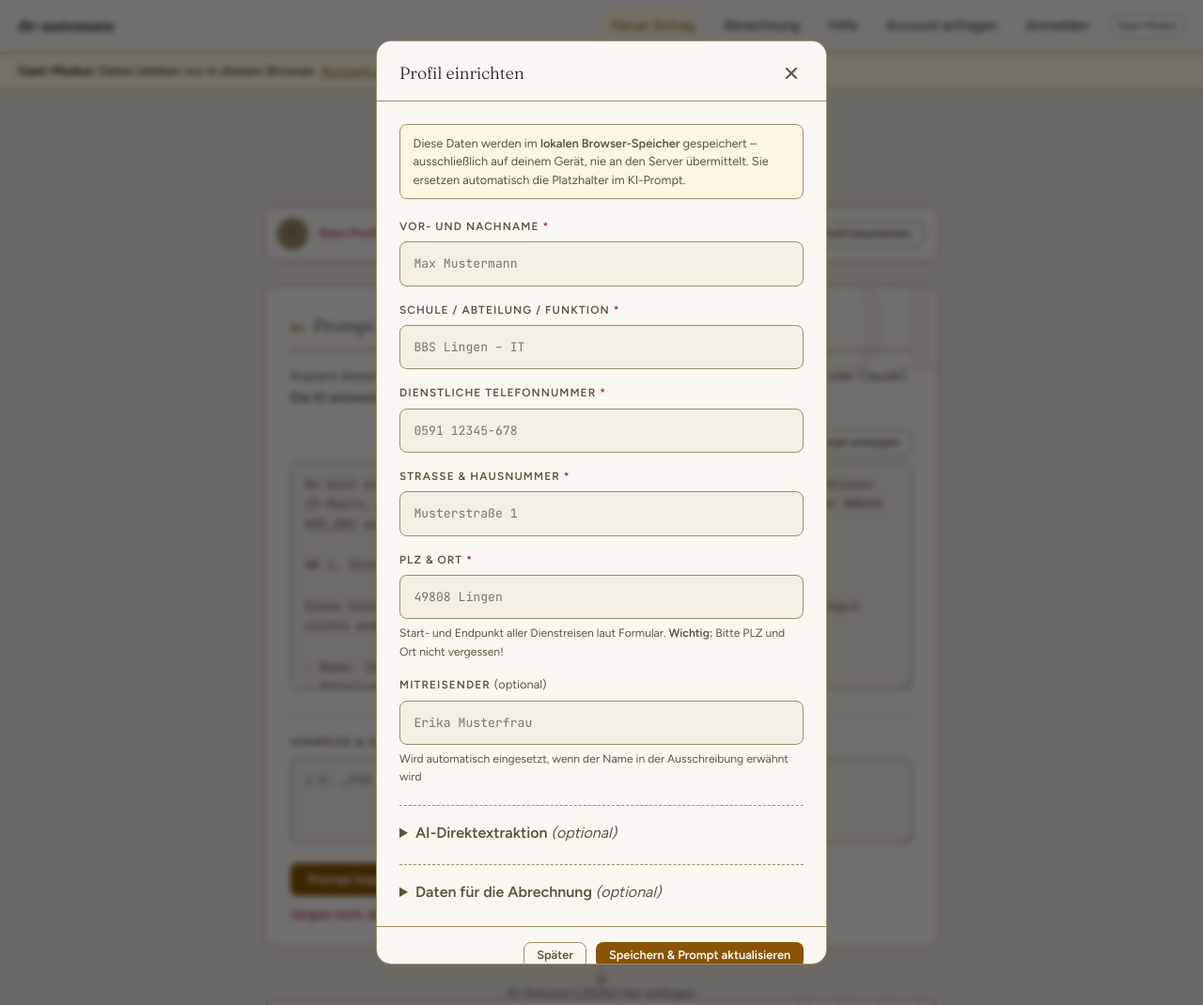
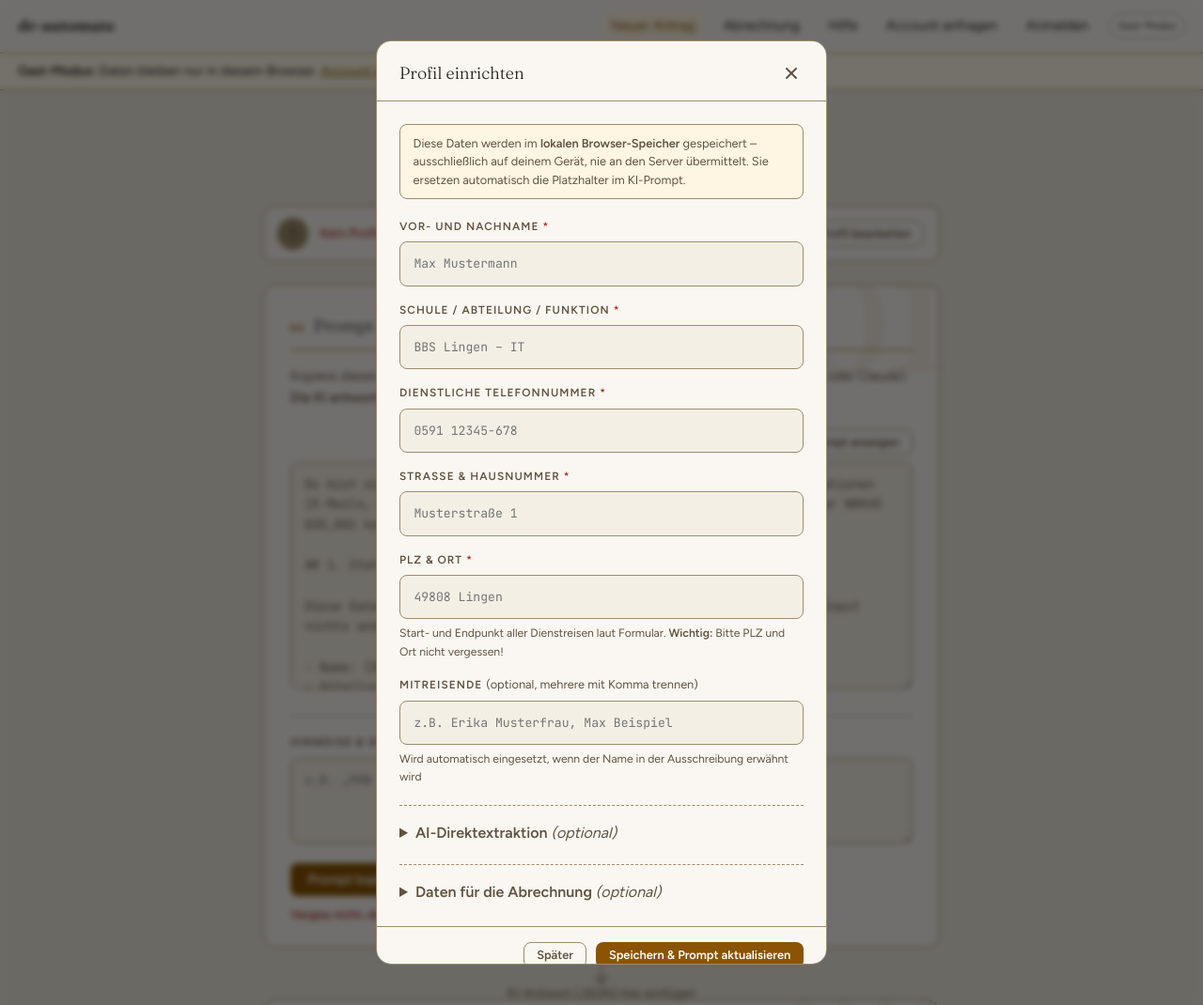
Before and after one commit to mzilinski/dr-automate, a Flask app: page / in a window 1280 px wide. Shown: the whole page at 94% size. Run offline with Flask 3, Linux system fonts and the light colour scheme.

Commit message:
fix(i18n): Mitreisende statt Mitreisender (genus- + numerus-neutral)
User-Feedback: 'Mitreisender' impliziert Singular und ein Geschlecht.
'Mitreisende Person' war zwar geschlechtsneutral, aber immer noch Singular.

- index.html / abrechnung.html / profil.html: Label ist jetzt
  substantiviertes 'Mitreisende' (sowohl Singular als auch Plural,
  ohne Genus-Markierung).
- Hilfe-Text/Placeholder: 'mehrere mit Komma trennen' + 2-Namen-Beispiel.
- Regex-Filter in index.html matcht weiter 'Mitreisender:' (Backward-
  Compat fuer evtl. lokale system_prompt.local.md-Anpassungen).

```diff
--- a/templates/abrechnung.html
+++ b/templates/abrechnung.html
@@ -387,7 +387,7 @@
               <input type="text" id="f_abrechnende" data-bind="stammdaten.abrechnende_dienststelle" placeholder="NLBV Aurich">
             </div>
             <div class="full">
-              <label class="field-label" for="f_mitreisender">Mitreisender (optional)</label>
+              <label class="field-label" for="f_mitreisender">Mitreisende (optional, mehrere mit Komma trennen)</label>
               <input type="text" id="f_mitreisender" data-bind="antragsteller.mitreisender_name">
             </div>
           </div>
@@ -1549,7 +1549,7 @@
       'f_iban': '22-stellige IBAN zur Auszahlung. Findest du im Kontoauszug oder in der Banking-App. Bsp.: DE89 3704 0044 0532 0130 00',
       'f_bic': 'BIC der kontoführenden Bank, oft auf dem Kontoauszug. Bsp.: BYLADEM1001',
       'f_abrechnende': 'Stelle, die deine Reisekosten bearbeitet. Bei Lehrkräften meist „NLBV Aurich" (Niedersächsisches Landesamt für Bezüge und Versorgung).',
-      'f_mitreisender': 'Nur ausfüllen, wenn jemand mit dir gefahren ist. Bsp.: Erika Musterfrau',
+      'f_mitreisender': 'Nur ausfüllen, wenn jemand mit dir gereist ist (mehrere mit Komma trennen). Bsp.: Erika Musterfrau, Max Beispiel',
 
       // Step 3 — Reise
       'f_zielort': 'Vollständige Anschrift des Dienstgeschäfts mit PLZ. Bsp.: 30159 Hannover, Akademie für Lehrerfortbildung, Richthofenstr. 29',
--- a/templates/index.html
+++ b/templates/index.html
@@ -171,8 +171,8 @@
           <p class="wiz-hint">Start- und Endpunkt aller Dienstreisen laut Formular. <strong>Wichtig:</strong> Bitte PLZ und Ort nicht vergessen!</p>
         </div>
         <div class="wiz-field">
-          <label class="wiz-label" for="wiz_mitreisender">Mitreisender <em>(optional)</em></label>
-          <input type="text" id="wiz_mitreisender" placeholder="Erika Musterfrau">
+          <label class="wiz-label" for="wiz_mitreisender">Mitreisende <em>(optional, mehrere mit Komma trennen)</em></label>
+          <input type="text" id="wiz_mitreisender" placeholder="z.B. Erika Musterfrau, Max Beispiel">
           <p class="wiz-hint">Wird automatisch eingesetzt, wenn der Name in der Ausschreibung erwähnt wird</p>
         </div>
 
@@ -436,7 +436,7 @@
 
     function makeDisplayPrompt(full) {
       const dataLines = full.split('\n')
-        .filter(l => /^- (Name|Abteilung|Telefon|Privatadresse|Mitreisender):/.test(l))
+        .filter(l => /^- (Name|Abteilung|Telefon|Privatadresse|Mitreisende Person|Mitreisender):/.test(l))
         .map(l => l.replace(/\s*\(nur einsetzen,[^)]*\)/, '').trimEnd());
       return dataLines.join('\n');
     }
```
Also changed, not shown: templates/profil.html (+6 -3 lines).
